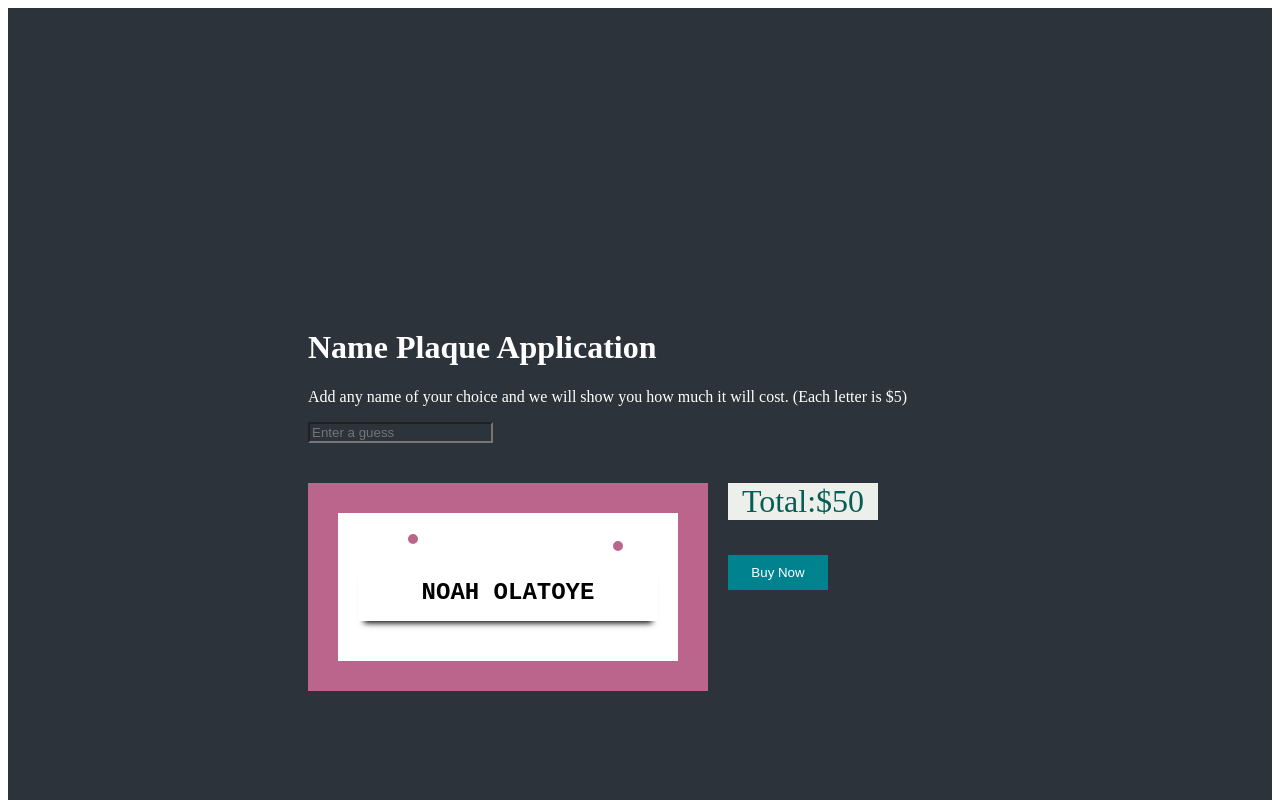
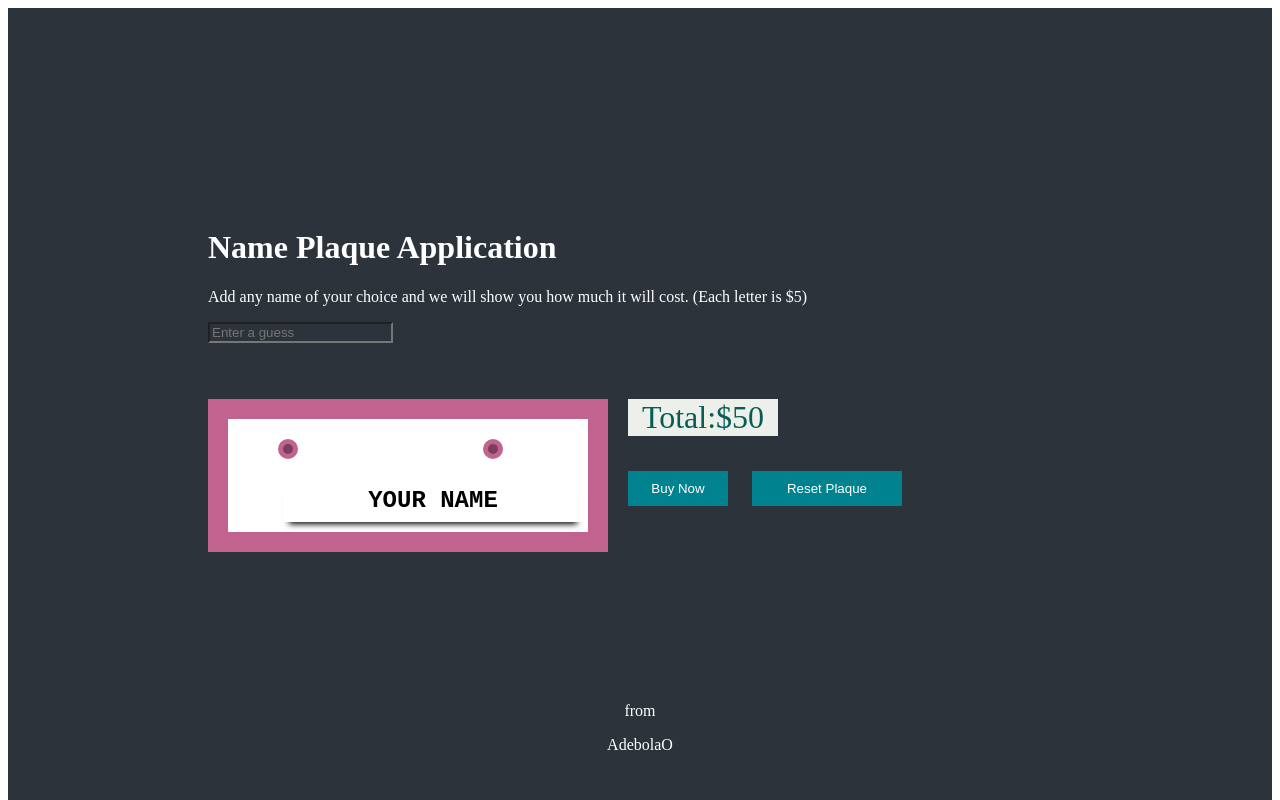
Before and after one commit to odubiyiaa/td-project5-name-plaque-ui, a plain HTML site: page index.html in a window 1280 px wide. Shown: the top 800 px of the page. Drawn offline with Linux system fonts and the light colour scheme.

Commit message:
first commit

```diff
--- /dev/null
+++ b/buy_now.js
@@ -0,0 +1,38 @@
+formm = document.getElementById("fm")
+errorelement = document.getElementById("error")
+
+//Empty input
+const checkblank = (buyNow) => {
+    if(document.getElementById("enter").value == "") {
+      errorelement.innerHTML = 'Please enter your name';
+
+    }
+}
+
+//default name
+
+const fault = (buyNow) => {
+    if(document.getElementById("enter").value == 'YOUR NAME') {
+      errorelement.innerHTML = 'Please enter custom letters';
+
+    }}
+
+
+
+//unique value
+
+  const unique = (buyNow) => {
+    const opt = document.getElementById("enter").value
+
+    if(opt.length >15) {
+
+      errorelement.innerHTML ='You have exceeded the number of available letters';
+
+     }}
+
+      //reset function
+
+    const resett = (plaque) => {
+      document.getElementById("enter").value == "";
+      errorelement.innerHTML = ""
+    }
--- a/index.html
+++ b/index.html
@@ -10,12 +10,16 @@
 <body>
     <div class="back">
 
+        <form action="#" id="fm" onsubmit=" checkblank(), fault (), unique() " onreset="resett()">
       <div class="details">
             <h1>Name Plaque Application</h1>
             <p>Add any name of your choice and we will show you how much it will cost. (Each letter is $5)
 
             </p>
-           <input type="text" placeholder="Enter a guess">
+
+           <input id="enter" type="text" placeholder="Enter a guess">  <span><p id="error"></p></span>
+
+
       </div>
 
     <div class="container">
@@ -23,39 +27,46 @@
 
      <section class="cont">
 
-         <div class="name">
+       <div class="name">
 
-            <div class="circle">
+            <div class="circle"> <div>
+
+                        <div class="innercircle"> </div>
 
 
-         <section class="shape">
-
-         </section>
 
 
-         </div>
-         <div>
-           <h1>NOAH OLATOYE</h1>
 
-         </div>
-     </section>
+              <h1 id="plaque">YOUR NAME</h1>
+
+       </div>
+
+
+
+      </section>
 
 
          <section class="cont">
 
-              <div class="amount">
-            <p>Total:$50</p>
+              <div  class="amount">
+            <p id="price">Total:$50</p>
             </div>
 
             <div class="purchase">
-            <button>Buy Now</button>
+            <button id="purchase" type="submit" value="submit" >Buy Now</button>
+            <button id="rest" type="reset" value="reset" >Reset Plaque</button>
             </div>
+
 
         </section>
 
 
+       </form>
+     </div>
 
-     </div>
+        <script src="script.js"></script>
+        <script src="buy_now.js"></script>
+
 </body>
 
 <footer class="under">
--- /dev/null
+++ b/script.js
@@ -0,0 +1,24 @@
+ const guess = document.getElementById("enter")
+ const boy = document.getElementById("plaque")
+ const cost = document.getElementById("price")
+ const obtain = document.getElementById("purchase")
+
+
+
+ const count = (some_data) => {
+   const optimize = some_data.replace(' ', '')
+   const gene = optimize.length *5;
+
+
+ boy.textContent = some_data;
+ cost.textContent = '$' + gene;
+
+
+
+
+ }
+
+
+guess.oninput = (e)=>{
+    count (e.target.value)
+   }
--- a/style.css
+++ b/style.css
@@ -4,31 +4,37 @@
 }
 .back {
     background-color:rgb(44, 51, 59);
-    padding: 300px;
+    padding: 200px;
 
 }
 .details {
     color: white;
 }
 .name {
-    background-color: white;
-    border: solid  30px;
-    border-color: rgb(187, 101, 140);
+    background-color:white;
+    border: solid rgb(194, 98, 142) 20px;
     padding: 20px;
     margin-top: 40px;
     width: 400px;
+    font-family: Courier;
+    font-weight: bold;
+    padding-left: 20%;
     }
 
+    #error { color: red;
 
-     .name h1 {
-         background-color: white;
+    }
+
+     .cont h1 {
+
          font-family: 'Courier New', Courier, monospace;
-         padding: 15px;
+         padding: 8px;
          width: 300px;
          margin-right: 50px;
          box-shadow: 0 8px 6px -6px black;
          text-align: center;
          font-weight: bold;
+         position: relative;
 
      }
     .amount{
@@ -66,30 +72,38 @@
         color: white;
     }
 
-    .circle {  background-color:rgb(121, 63, 93);
-        width: 10px;
-        height: 10px;
+    .circle {   height: 20px;
+        width: 20px;
         border-radius: 50%;
-        border: solid 5px rgb(187, 101, 140);
-        margin-left: 50px;
-        margin-top: 1px;
+        display: inline-block;
+        margin-left: -30px;
+        position: relative;
+        background-color: rgb(121, 63, 93);
+        border: solid rgb(194, 98, 142) 5px
 
     }
 
 
-    .shape {background-color:rgb(121, 63, 93);
-        width: 10px;
-        height: 10px;
+    .innercircle {
+        height: 20px;
+        width: 20px;
         border-radius: 50%;
-        border: solid 5px rgb(187, 101, 140);
         margin-left: 200px;
-        margin-top: 2px;
+        background-color: rgb(121, 63, 93);
+        border:solid rgb(194, 98, 142) 5px;
+        margin-top: -5px;
+    }
 
+    .error{
+        color: red;
     }
-    .shapey {background-color:rgb(121, 63, 93);
-        width: 10px;
-        height: 10px;
-        border-radius: 50%;
-        border: solid 5px rgb(187, 101, 140);
-        margin-left: 200px;
-        margin-top: 2px;}
+
+    #rest{
+        color: white;
+        background-color:rgb(0, 130, 143);
+        padding: 10px;
+        width: 150px;
+        margin-left: 20px;
+        margin-top: 3px;
+        border: none;
+    }
```
